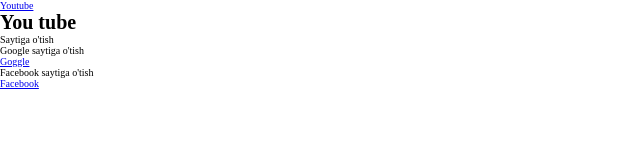
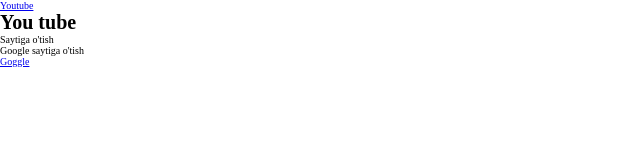
Before and after one commit to Ziyoviddin880/Example, a plain HTML site: page index.html in a window 1280 px wide. Shown: the whole page, without its empty margins (0-640 px from the left). Drawn offline with Linux system fonts and the light colour scheme.

Commit message:
Remove facebook

```diff
--- a/index.html
+++ b/index.html
@@ -13,7 +13,5 @@
     <div class="s">Saytiga o'tish</div>
     <div class="">Google saytiga o'tish</div>
     <a href="https://google.com">Goggle</a>
-    <div>Facebook saytiga o'tish</div>
-    <a href="https://facebook.com">Facebook</a>
   </body>
 </html>
```
